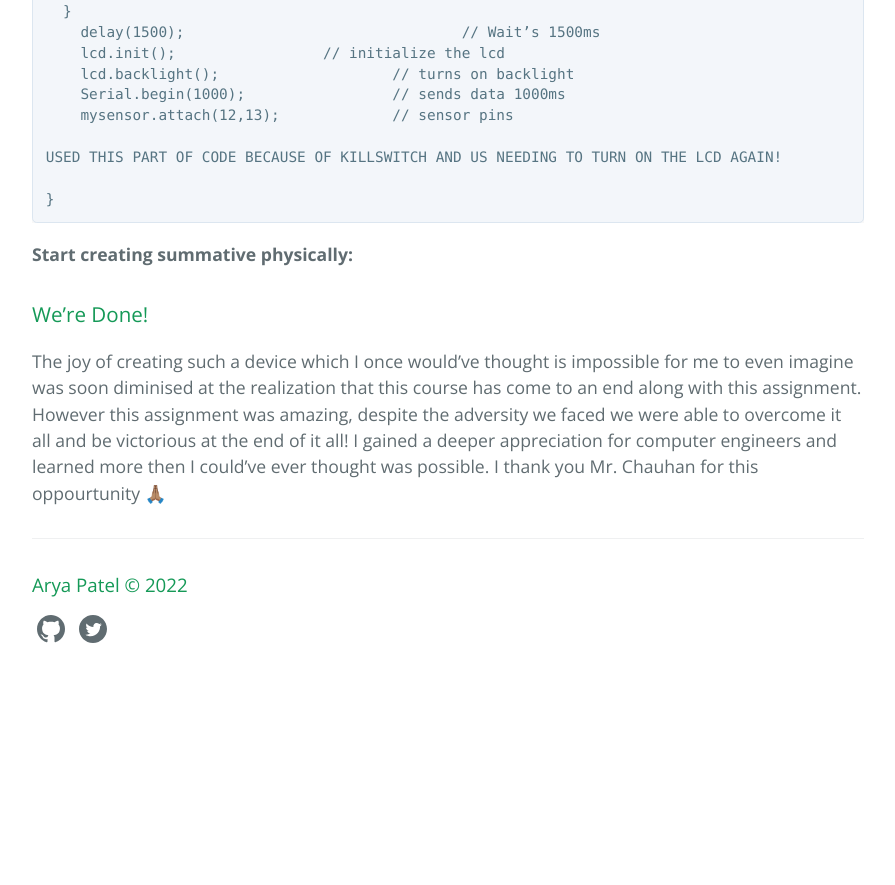
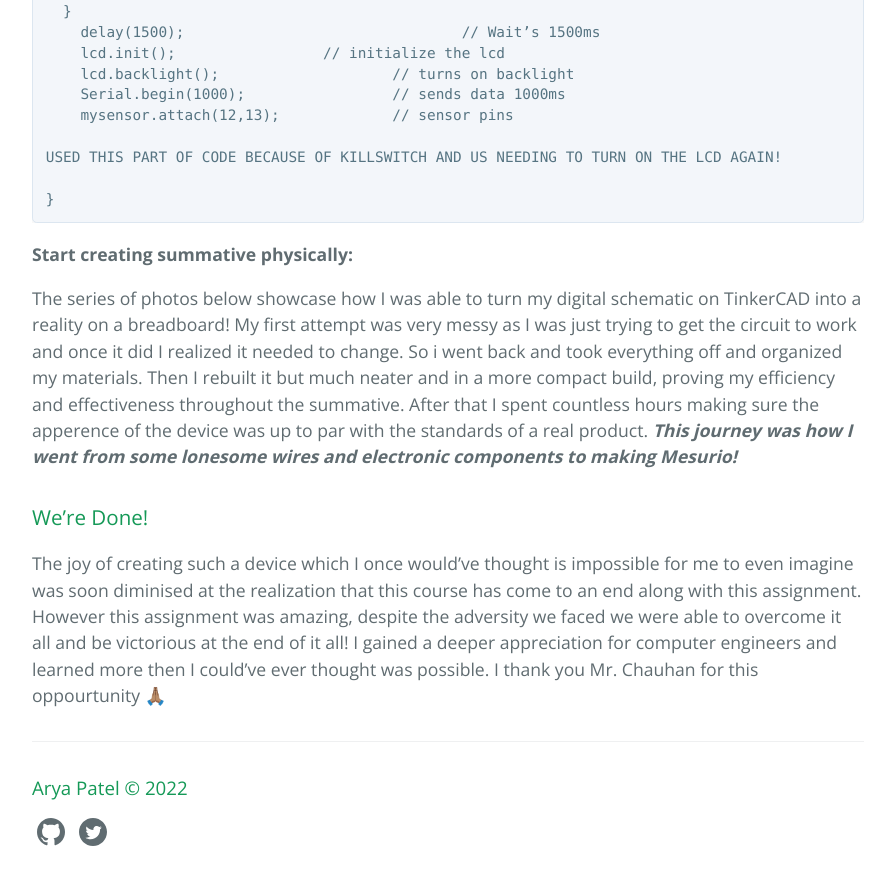
Before and after one commit to Arya-P05/CompEng.DailyJournal, a Jekyll site: the page built from _posts/2022-05-31-Final-Summative.md, in a window 1280 px wide and 900 px high, scrolled down 4331 px. Shown: the top 885 px of the window, without its empty margins (192-1087 px from the left). Built offline with Jekyll 4.4.1, drawn with Linux system fonts in a browser that asks for light colours; a script that is not in the unit is left out; before the commit the page ends 5028 px from its top, so only the background shows below that.

Commit message:
Update 2022-05-31-Final-Summative.md

```diff
--- a/_posts/2022-05-31-Final-Summative.md
+++ b/_posts/2022-05-31-Final-Summative.md
@@ -144,6 +144,8 @@ USED THIS PART OF CODE BECAUSE OF KILLSWITCH AND US NEEDING TO TURN ON THE LCD A
 
 **Start creating summative physically:**
 
+The series of photos below showcase how I was able to turn my digital schematic on TinkerCAD into a reality on a breadboard! My first attempt was very messy as I was just trying to get the circuit to work and once it did I realized it needed to change. So i went back and took everything off and organized my materials. Then I rebuilt it but much neater and in a more compact build, proving my efficiency and effectiveness throughout the summative. After that I spent countless hours making sure the apperence of the device was up to par with the standards of a real product. ***This journey was how I went from some lonesome wires and electronic components to making Mesurio!***
+
 <script src="https://cdn.jsdelivr.net/npm/publicalbum@latest/embed-ui.min.js" async></script>
 <div class="pa-gallery-player-widget" style="width:100%; height:480px; display:none;"
   data-link="https://photos.app.goo.gl/txwtByyXg9vZmrWPA"
```
